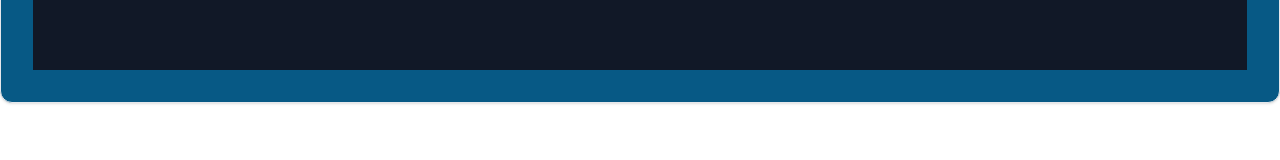
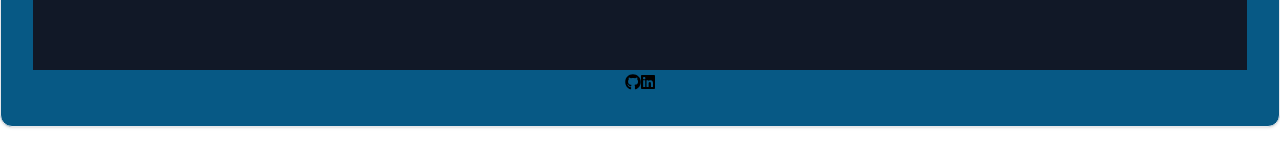
Before and after one commit to cmetcalf8/20-React-Portfolio, a React (Create React App) app: page / in a window 1280 px wide. Shown: the part 591-751 px from the top of the page. Built offline with nearby package versions, Linux system fonts and the light colour scheme.

Commit message:
fixed footer

```diff
--- a/public/index.html
+++ b/public/index.html
@@ -9,6 +9,7 @@
       name="description"
       content="Web site created using create-react-app"
     />
+    <script defer src="https://use.fontawesome.com/releases/v5.15.4/js/all.js" integrity="sha384-rOA1PnstxnOBLzCLMcre8ybwbTmemjzdNlILg8O7z1lUkLXozs4DHonlDtnE7fpc" crossorigin="anonymous"></script>
     <link rel="apple-touch-icon" href="%PUBLIC_URL%/logo192.png" />
     <!--
       manifest.json provides metadata used when your web app is installed on a
--- a/src/App.js
+++ b/src/App.js
@@ -1,10 +1,6 @@
 import React from "react";
-import About from "./components/About";
-import Contact from "./components/Contact";
-import Navbar from "./components/Navbar";
 import PortfolioContainer from "./components/PortfolioContainer";
-import Projects from "./components/Projects";
-import Resume from "./components/Resume";
+import Footer from "./components/Footer";
 
 import "./index.css";
 
@@ -12,47 +8,15 @@ export default function App() {
 
   return (
     <div className="container mx-auto bg-sky-800 rounded-xl shadow border p-8 m-10">
-    <p className="text-3xl text-white-100 font-bold mb-5">
+      <p className="text-3xl text-white-100 font-bold mb-5">
       Cory Metcalf
-    </p>
+      </p>
 
-    <main className="text-gray-400 bg-gray-900 body-font">
-      <PortfolioContainer />
-      {/* <Navbar />
-      <About />
-      <Projects />
-      <Contact />
-      <Resume /> */}
-    </main>
+      <main className="text-gray-400 bg-gray-900 body-font">
+        <PortfolioContainer />
+
+      </main>
+        <Footer />
     </div>
   );
 }
-
-
-//     <div className="App">
-//       <header className="App-header">
-//         <img src={logo} className="App-logo" alt="logo" />
-
-//         {arr.map(taco => {
-//           return <Goof mops={taco} />
-//         })}
-//         <button style={dog ? style.frank : style.dank} onClick={()=>{
-//           setDog(!dog)
-//         }}>{dog ? "I like dogs" : "i'm evil"}</button>
-//         <p>
-//           Edit <code>src/App.js</code> and save to reload.
-//         </p>
-//         <a
-//           className="App-link"
-//           href="https://reactjs.org"
-//           target="_blank"
-//           rel="noopener noreferrer"
-//         >
-//           Learn tacocatr
-//         </a>
-//       </header>
-//     </div>
-//   );
-// }
-
-// export default App;
--- a/src/components/About.js
+++ b/src/components/About.js
@@ -23,7 +23,7 @@ export default function About() {
                 </div>
                 <div className="lg:max-w-lg lg:w-full md:w-1/2 w-5/6">
                     {/* insert image of myself here */}
-                    <img className="object-cover object-cneter rounded" alt="hero" src="./coding.svg"/>
+                    <img className="object-cover object-cneter rounded" alt="picture of me" src="../me.jpg"/>
                 </div>
             </div>
         </section>
--- a/src/components/Contact.js
+++ b/src/components/Contact.js
@@ -25,16 +25,7 @@ export default function Contact() {
             <div className="container px-5 py-10 mx-auto flex sm:flex-nowrap flex-wrap">
                 <div className="lg:w-2/3 md:w-1/2 bg-gray-900 rounded-lg overflow-hidden sm:mr-10 p-10 flex items-end justify-start relative">
                     <div className="bg-gray-900 relative flex flex-wrap py-6 rounded shadow-md">
-                        <div className="lg:w-1/2 px-6">
-                            <h2 className="title-font font-semibold text-white tracking-widest text-xs">
-                                ADDRESS
-                            </h2>
-                            <p className="mt-1">
-                                13846 S 7530 W
-                                Herriman, UT 84096
-                            </p>
-                        </div>
-                        <div className="lg:w-1/2 px-6 mt-4 lg:mt-0">
+                        <div className="relative flex flex-wrap lg:w-1/2 px-6 mt-4 lg:mt-0">
                             <h2 className="title-font font-semibold text-white tracking-widest text-xs">
                                 EMAIL
                             </h2>
--- /dev/null
+++ b/src/components/Footer.js
@@ -0,0 +1,26 @@
+import React from "react";
+
+const Footer = () => (
+  <footer className="flex justify-center">
+    <section>
+        <a
+            className='social-icon-link github'
+            href="https://github.com/cmetcalf8"
+            target='_blank'
+            aria-label='Github'
+        >
+            <i className="fab fa-github" />
+        </a>
+        <a
+              className='social-icon-link Linkedin'
+              href="https://www.linkedin.com/in/cory-metcalf/"
+              target='_blank'
+              aria-label='LinkedIn'
+            >
+              <i className='fab fa-linkedin' />
+        </a>
+    </section>
+  </footer>
+);
+
+export default Footer;
--- a/src/components/Navbar.js
+++ b/src/components/Navbar.js
@@ -1,5 +1,4 @@
 import React from "react";
-// import { ArrowRightIcon } from "@heroicons/react/solid";
 
 export default function Navbar({ currentPage, handlePageChange}) {
     return (
@@ -22,13 +21,14 @@ export default function Navbar({ currentPage, handlePageChange}) {
                 </p>
                 <a href="#contact"  onClick={() => handlePageChange('Contact')} className={currentPage === 'Contact' ? 'nav-link active' : 'nav-link'}>
                      Contact Me
-                     {/* <ArrowRightIcon className="w-4 h-4 ml-1" /> */}
                 </a>
             </div>
         </header>
     );
 }
 
+
+
 // className="ml-3 text-xl"
 // className="mr-5 hover:text-white"
 // className="ml-3 text-xl"
--- a/src/components/PortfolioContainer.js
+++ b/src/components/PortfolioContainer.js
@@ -28,9 +28,7 @@ export default function PortfolioContainer() {
 
   return (
     <div>
-      {/* We are passing the currentPage from state and the function to update it */}
       <Navbar currentPage={currentPage} handlePageChange={handlePageChange} />
-      {/* Here we are calling the renderPage method which will return a component  */}
       {renderPage()}
     </div>
   );
```
Also changed, not shown: src/me.jpg (added).
